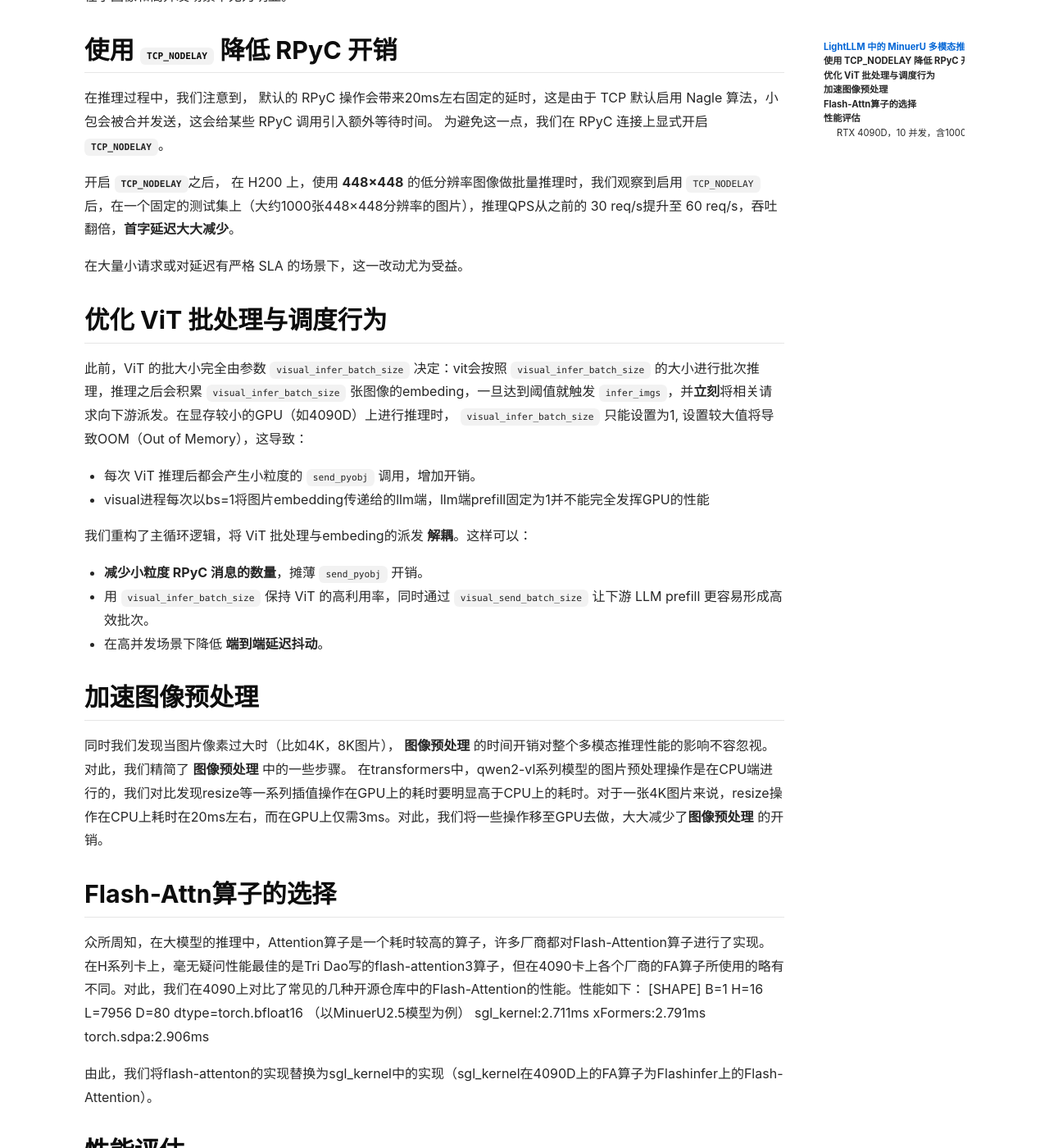
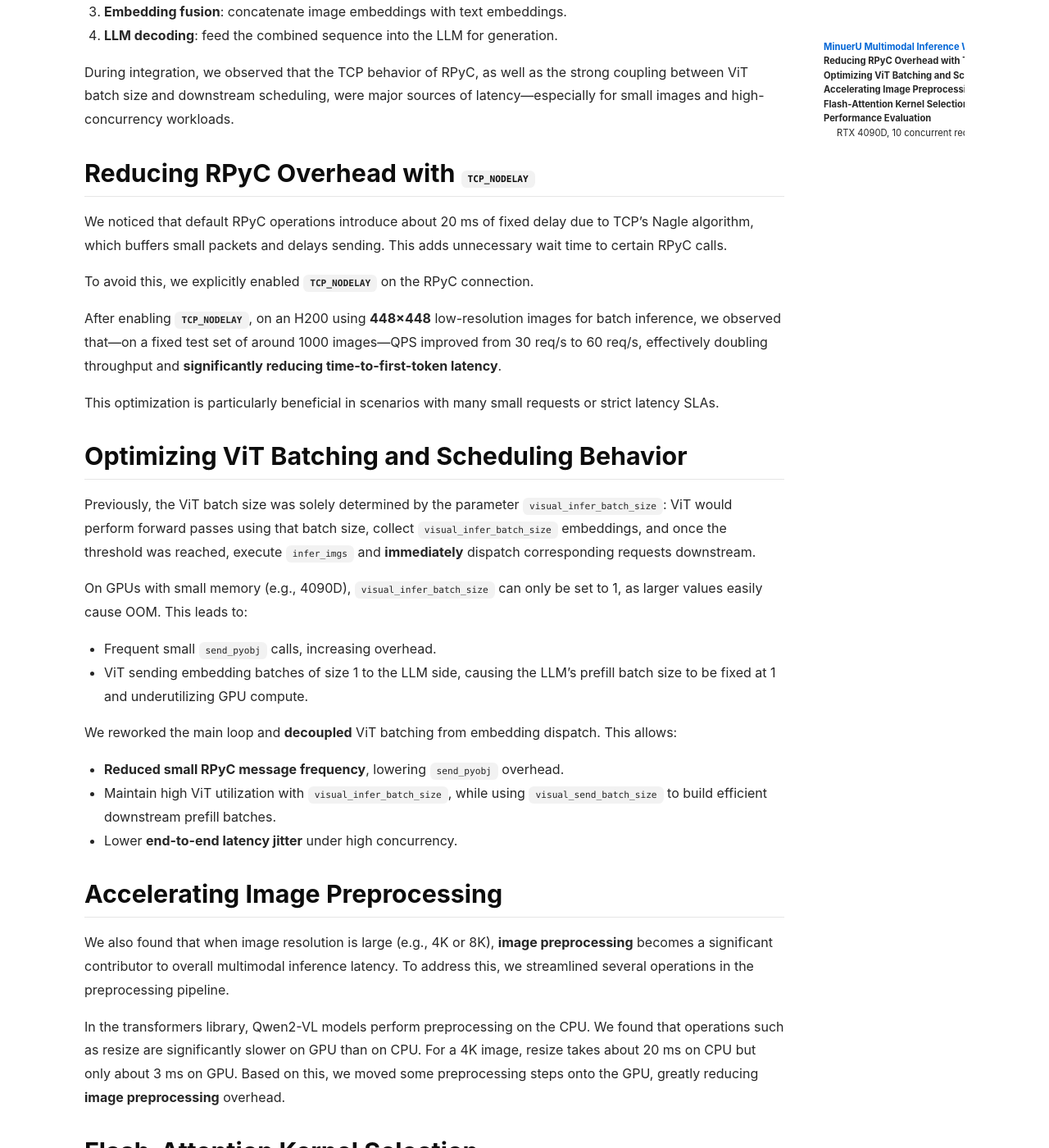
Before and after one commit to ModelTC/lightllm-blog, a Jekyll site: the page built from _posts/2025-11-11-minerU.md, in a window 1280 px wide and 1400 px high, scrolled down 670 px. Shown: the whole window at 82% size. Built offline with Jekyll 4.4.1, drawn with Linux system fonts in a browser that asks for light colours; nearby versions of some CDN libraries; some of the changed text lies outside the part shown.

Commit message:
add-minuerU

```diff
--- a/_posts/2025-11-11-minerU.md
+++ b/_posts/2025-11-11-minerU.md
@@ -1,72 +1,80 @@
 ---
-title: 使用 LightLLM 加速 MinuerU 多模态推理
+title: Accelerating MinuerU Multimodal Inference with LightLLM
 tags:
 - MTC Team
 - New Feature
 excerpt: |
-  LightLLM 现已对 MinuerU 多模态模型提供优化支持：我们减少了 RPyC 通信开销，加速图像预处理，并优化 ViT 批处理与下游调度逻辑，从而显著提升端到端性能。
+  LightLLM now provides optimized support for MinuerU multimodal models: we've reduced RPyC communication overhead, accelerated image preprocessing, and optimized ViT batching and downstream scheduling, resulting in significant end-to-end performance improvements.
 ---
 
-在 LightLLM 中，多模态推理主要分为两个阶段：首先对输入图像进行预处理并送入视觉编码器以获得图像嵌入；然后将这些图像嵌入与文本嵌入拼接，送入 LLM 进行生成。
+In LightLLM, multimodal inference is mainly divided into two stages: first, the input images are preprocessed and then passed through the vision encoder to obtain image embeddings; next, these image embeddings are concatenated with text embeddings and fed into the LLM for generation.
 
-在集成 MinuerU 的过程中，我们优化了通信层，重构了 ViT 的批处理与调度逻辑，并梳理了图像预处理流水线。这些改动在不同分辨率和硬件配置下都带来了明显的性能收益。
+During the integration of MinuerU, we optimized the communication layer, reworked the ViT batching and scheduling logic, and streamlined the image preprocessing pipeline. These changes brought noticeable performance gains under various resolutions and hardware configurations.
 
-## LightLLM 中的 MinuerU 多模态推理流程
+## MinuerU Multimodal Inference Workflow in LightLLM
 
-1. **图像预处理**（根据视觉规范进行缩放、归一化以及其他操作）。
-2. 使用 **RPyC 调用远端 ViT**，生成图像嵌入。
-3. **嵌入融合**：将图像嵌入与文本嵌入拼接。
-4. **LLM 解码**：将组合后的序列输入 LLM 进行生成。
+1. **Image preprocessing** (resize, normalization, and other operations following the visual spec).
+2. Use **RPyC to call the remote ViT** and generate image embeddings.
+3. **Embedding fusion**: concatenate image embeddings with text embeddings.
+4. **LLM decoding**: feed the combined sequence into the LLM for generation.
 
-在集成过程中，我们注意到 RPyC 的 TCP 行为，以及 ViT 批大小与下游调度之间的强耦合，是一个主要的延迟来源——在小图像和高并发场景下尤为明显。
+During integration, we observed that the TCP behavior of RPyC, as well as the strong coupling between ViT batch size and downstream scheduling, were major sources of latency—especially for small images and high-concurrency workloads.
 
-## 使用 `TCP_NODELAY` 降低 RPyC 开销
+## Reducing RPyC Overhead with `TCP_NODELAY`
 
-在推理过程中，我们注意到， 默认的 RPyC 操作会带来20ms左右固定的延时，这是由于 TCP 默认启用 Nagle 算法，小包会被合并发送，这会给某些 RPyC 调用引入额外等待时间。
-为避免这一点，我们在 RPyC 连接上显式开启 **`TCP_NODELAY`**。
+We noticed that default RPyC operations introduce about 20 ms of fixed delay due to TCP’s Nagle algorithm, which buffers small packets and delays sending. This adds unnecessary wait time to certain RPyC calls.
 
-开启 **`TCP_NODELAY`**之后， 在 H200 上，使用 **448×448** 的低分辨率图像做批量推理时，我们观察到启用 `TCP_NODELAY` 后，在一个固定的测试集上（大约1000张448×448分辨率的图片），推理QPS从之前的 30 req/s提升至 60 req/s，吞吐翻倍，**首字延迟大大减少**。
+To avoid this, we explicitly enabled **`TCP_NODELAY`** on the RPyC connection.
 
-在大量小请求或对延迟有严格 SLA 的场景下，这一改动尤为受益。
+After enabling **`TCP_NODELAY`**, on an H200 using **448×448** low-resolution images for batch inference, we observed that—on a fixed test set of around 1000 images—QPS improved from 30 req/s to 60 req/s, effectively doubling throughput and **significantly reducing time-to-first-token latency**.
 
-## 优化 ViT 批处理与调度行为
+This optimization is particularly beneficial in scenarios with many small requests or strict latency SLAs.
 
-此前，ViT 的批大小完全由参数 `visual_infer_batch_size` 决定：vit会按照 `visual_infer_batch_size` 的大小进行批次推理，推理之后会积累 `visual_infer_batch_size` 张图像的embeding，一旦达到阈值就触发 `infer_imgs`，并**立刻**将相关请求向下游派发。在显存较小的GPU（如4090D）上进行推理时， `visual_infer_batch_size` 只能设置为1, 设置较大值将导致OOM（Out of Memory），这导致：
+## Optimizing ViT Batching and Scheduling Behavior
 
-- 每次 ViT 推理后都会产生小粒度的 `send_pyobj` 调用，增加开销。
-- visual进程每次以bs=1将图片embedding传递给的llm端，llm端prefill固定为1并不能完全发挥GPU的性能
+Previously, the ViT batch size was solely determined by the parameter `visual_infer_batch_size`: ViT would perform forward passes using that batch size, collect `visual_infer_batch_size` embeddings, and once the threshold was reached, execute `infer_imgs` and **immediately** dispatch corresponding requests downstream.
 
-我们重构了主循环逻辑，将 ViT 批处理与embeding的派发 **解耦**。这样可以：
+On GPUs with small memory (e.g., 4090D), `visual_infer_batch_size` can only be set to 1, as larger values easily cause OOM. This leads to:
 
-- **减少小粒度 RPyC 消息的数量**，摊薄 `send_pyobj` 开销。
-- 用 `visual_infer_batch_size` 保持 ViT 的高利用率，同时通过 `visual_send_batch_size` 让下游 LLM prefill 更容易形成高效批次。
-- 在高并发场景下降低 **端到端延迟抖动**。
+- Frequent small `send_pyobj` calls, increasing overhead.
+- ViT sending embedding batches of size 1 to the LLM side, causing the LLM’s prefill batch size to be fixed at 1 and underutilizing GPU compute.
 
-## 加速图像预处理
+We reworked the main loop and **decoupled** ViT batching from embedding dispatch. This allows:
 
-同时我们发现当图片像素过大时（比如4K，8K图片）， **图像预处理** 的时间开销对整个多模态推理性能的影响不容忽视。对此，我们精简了 **图像预处理** 中的一些步骤。
-在transformers中，qwen2-vl系列模型的图片预处理操作是在CPU端进行的，我们对比发现resize等一系列插值操作在GPU上的耗时要明显高于CPU上的耗时。对于一张4K图片来说，resize操作在CPU上耗时在20ms左右，而在GPU上仅需3ms。对此，我们将一些操作移至GPU去做，大大减少了**图像预处理** 的开销。
+- **Reduced small RPyC message frequency**, lowering `send_pyobj` overhead.
+- Maintain high ViT utilization with `visual_infer_batch_size`, while using `visual_send_batch_size` to build efficient downstream prefill batches.
+- Lower **end-to-end latency jitter** under high concurrency.
 
-## Flash-Attn算子的选择
+## Accelerating Image Preprocessing
 
-众所周知，在大模型的推理中，Attention算子是一个耗时较高的算子，许多厂商都对Flash-Attention算子进行了实现。在H系列卡上，毫无疑问性能最佳的是Tri Dao写的flash-attention3算子，但在4090卡上各个厂商的FA算子所使用的略有不同。对此，我们在4090上对比了常见的几种开源仓库中的Flash-Attention的性能。性能如下：
-[SHAPE] B=1 H=16 L=7956 D=80 dtype=torch.bfloat16 （以MinuerU2.5模型为例）
-sgl_kernel:2.711ms
-xFormers:2.791ms
-torch.sdpa:2.906ms
+We also found that when image resolution is large (e.g., 4K or 8K), **image preprocessing** becomes a significant contributor to overall multimodal inference latency. To address this, we streamlined several operations in the preprocessing pipeline.
 
-由此，我们将flash-attenton的实现替换为sgl_kernel中的实现（sgl_kernel在4090D上的FA算子为Flashinfer上的Flash-Attention）。
+In the transformers library, Qwen2-VL models perform preprocessing on the CPU. We found that operations such as resize are significantly slower on GPU than on CPU. For a 4K image, resize takes about 20 ms on CPU but only about 3 ms on GPU. Based on this, we moved some preprocessing steps onto the GPU, greatly reducing **image preprocessing** overhead.
 
-## 性能评估
+## Flash-Attention Kernel Selection
 
-在4090D硬件上，我们将适配了 MinuerU 模型的推理框架 LightLLM 与 vLLM 进行对比测试，使用相同模型和可比的配置。
+As is well known, attention is one of the most time-consuming components in large-model inference, and many vendors provide their own Flash-Attention implementations. On NVIDIA H-series GPUs, Tri Dao’s FlashAttention-3 is unquestionably the fastest. However, on the 4090 series, implementations differ between vendors.
 
-### RTX 4090D，10 并发，含1000张图片的测试集
+We benchmarked several common open-source Flash-Attention implementations on the 4090. Using MinuerU-2.5 as an example, with:
+**[SHAPE] B=1, H=16, L=7956, D=80, dtype=torch.bfloat16**
 
-| 指标 | vLLM | LightLLM |
+Performance results:
+- sgl_kernel: **2.711 ms**
+- xFormers: **2.791 ms**
+- torch.sdpa: **2.906 ms**
+
+Therefore, we replaced the Flash-Attention implementation with the one from `sgl_kernel` (which uses Flashinfer’s Flash-Attention on 4090D).
+
+## Performance Evaluation
+
+On RTX 4090D hardware, we compared LightLLM with vLLM using the same MinuerU model and comparable configurations.
+
+### RTX 4090D, 10 concurrent requests, test set with 1000 images
+
+| Metric | vLLM | LightLLM |
 |:--|:--:|:--:|
 | QPS (req/s) | 1.40 | 1.56 |
 | Prefill P50 (ms) | 1140 | 640 |
 | Decode P50 (ms) | 5.88 | 5.80 |
 
-总体来看，在可比设置下，**运行在 LightLLM 上的 MinuerU QPS 略高于 vLLM**，同时经过优化的通信、批处理和预处理策略帮助稳定并提升了端到端性能。
+Overall, under comparable settings, **MinuerU running on LightLLM achieves slightly higher QPS than vLLM**, and the optimized communication, batching, and preprocessing strategies help stabilize and enhance end-to-end performance.
```
